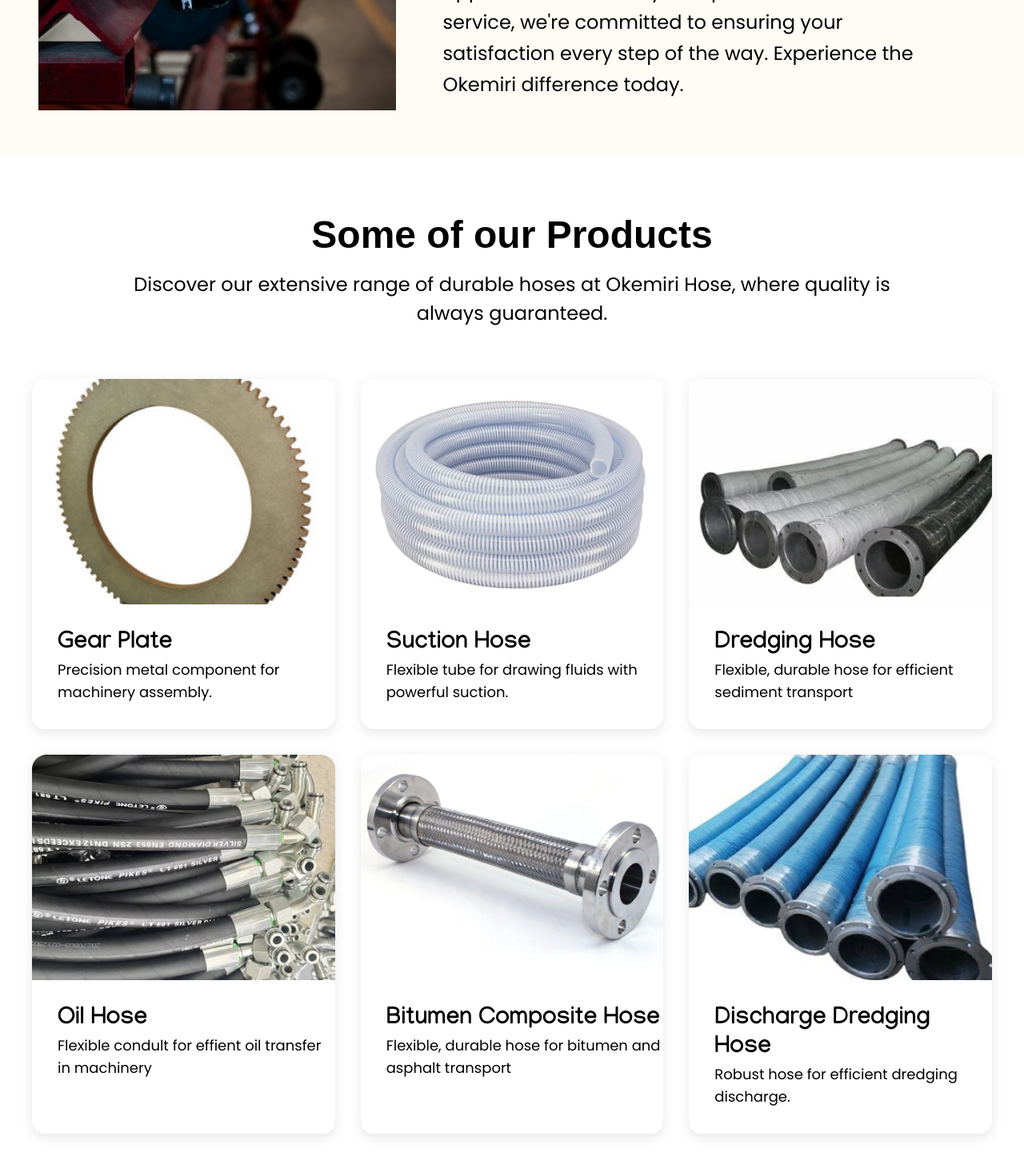
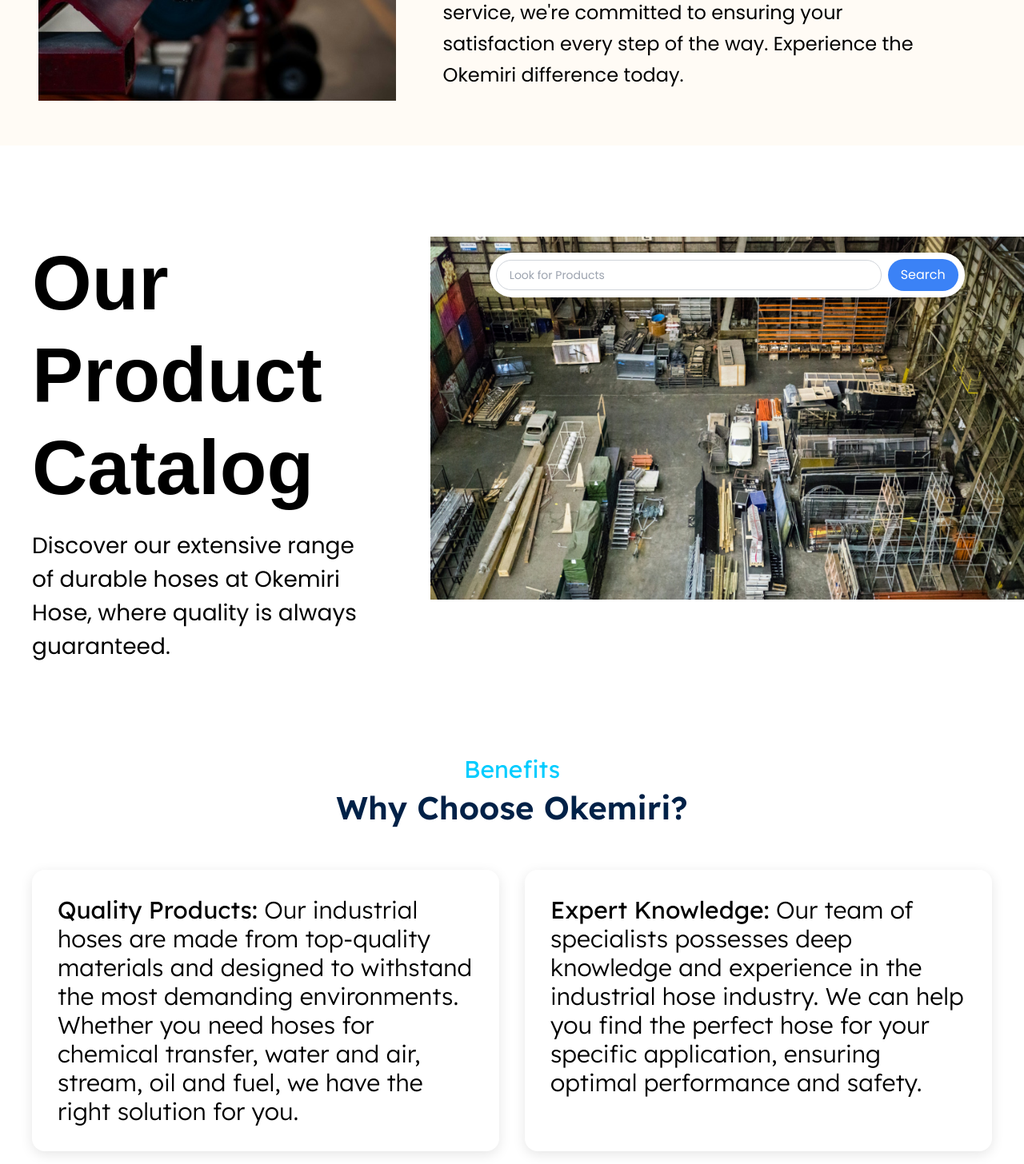
Before and after one commit to Dakeem05/Okemiri, a Vue app: page / in a window 1280 px wide. Shown: the part 1330-2786 px from the top of the page at 80% size. Built offline with nearby package versions, Linux system fonts and the light colour scheme.

Commit message:
productpage

```diff
--- a/src/Pages/contact-us/index.vue
+++ b/src/Pages/contact-us/index.vue
@@ -1,5 +1,5 @@
 <template>
-<commonNavBar class="bg-black text-white" ></commonNavBar>
+<commonNavBar class="bg-black text-white"></commonNavBar>
 <Contact></Contact>
 <commonFooter></commonFooter>
 </template>
--- a/src/components/Products/index.vue
+++ b/src/components/Products/index.vue
@@ -1,5 +1,65 @@
 <template>
-    <div>
-       <h1>hello</h1>
+  <div class="py-[50px]">
+    <div class="flex flex-col lg:flex-row gap-10 relative">
+      <div class="w-full lg:w-[40%] px-10">
+        <h1 class="font-extrabold font-plus-jakarta-sans text-[96px] leading-[115.2px]">
+          Our Product Catalog
+        </h1>
+        <p class="text-[28px] font-poppins pt-5">
+          Discover our extensive range of durable hoses at Okemiri Hose, where quality is always guaranteed.
+        </p>
+      </div>
+      <div>
+        <form @submit.prevent="handleSearch" class="flex items-center rounded-full">
+          <input
+            v-model="searchTerm"
+            type="text"
+            placeholder="Look for products..."
+            class="w-[80%] px-4 py-4 text-sm border border-[#1D1E1C80] rounded-full focus:outline-none"
+          />
+        </form>
+        <div class="pt-10">
+          <img src="../../assets/images/product1.png" alt="" class="w-full" />
+        </div>
+      </div>
     </div>
+    <div class="pt-10 grid grid-cols-1 md:grid-cols-2 lg:grid-cols-3 gap-4">
+      <ProductCard
+        v-for="product in searchResults"
+        :key="product.id"
+        :title="product.name"
+        :description="product.description"
+        :image="product.image"
+      />
+    </div>
+  </div>
 </template>
+
+<script setup>
+import { ref } from "vue";
+import ProductCard from './components/ProductCard.vue';
+
+const searchTerm = ref("");
+const products = ref([
+  { id: 1, name: "Pump Casing", description: "Encloses pump components, directs fluid flow efficiently", image: 'path/to/pump-casing.jpg' },
+  { id: 2, name: "Pulley", description: "Simple machine for lifting with mechanical advantage", image: 'path/to/pulley.jpg' },
+  { id: 3, name: "Dredging Suction Hose", description: "Flexible, durable hose for efficient underwater sediment removal", image: 'path/to/dredging-suction-hose.jpg' },
+  { id: 4, name: "Camlock coupling", description: "Quick, secure, leak-proof", image: 'path/to/camlock-coupling.jpg' },
+  { id: 5, name: "Flanges", description: "Connection pipes securely with various flange types", image: 'path/to/flanges.jpg' },
+  { id: 6, name: "Lay flat Hose", description: "Flexible, durable hose for low-pressure applications", image: 'path/to/lay-flat-hose.jpg' },
+]);
+
+const searchResults = ref([...products.value]);
+
+const handleSearch = () => {
+  searchResults.value = products.value.filter((product) =>
+    product.name.toLowerCase().includes(searchTerm.value.toLowerCase())
+  );
+};
+</script>
+
+<style scoped>
+.box {
+  box-shadow: 0px 1.98px 3.96px 0px #0000001a;
+}
+</style>
--- a/src/components/common/NavBar.vue
+++ b/src/components/common/NavBar.vue
@@ -29,7 +29,7 @@
       </div>
 
       <!-- Menu Links -->
-      <ul :class="{'hidden': !isMenuOpen, 'flex': isMenuOpen}" class="lg:flex flex-col lg:flex-row gap-6 lg:gap-8 font-medium text-lg lg:pt-0 pt-4 absolute lg:static bg-white lg:bg-transparent w-full lg:w-auto left-0 lg:left-auto top-16 lg:top-auto shadow-lg lg:shadow-none text-black text-center py-10 ">
+      <ul :class="{'hidden': !isMenuOpen, 'flex': isMenuOpen}" class="lg:flex flex-col lg:flex-row gap-6 lg:gap-8 font-medium text-lg lg:pt-0 pt-4 absolute lg:static bg-white lg:bg-transparent w-full lg:w-auto left-0 lg:left-auto top-16 lg:top-auto shadow-lg lg:shadow-none text-center lg:py-0">
         <li><router-link active-class="underline decoration-black" to="/" class="block lg:inline hover:underline decoration-[1.5px] hover:decoration-gray-400 underline-offset-4">Home</router-link></li>
         <li><router-link active-class="underline decoration-black" to="/products" class="block lg:inline hover:underline decoration-[1.5px] hover:decoration-gray-400 underline-offset-4">Products</router-link></li>
         <li><router-link active-class="underline decoration-black" to="/about-us" class="block lg:inline hover:underline decoration-[1.5px] hover:decoration-gray-400 underline-offset-4">About Us</router-link></li>
--- a/src/components/home/Products.vue
+++ b/src/components/home/Products.vue
@@ -1,62 +1,60 @@
+<template>
+  <div class="py-[50px]">
+    <div class="flex flex-col lg:flex-row gap-10 relative">
+      <div class="w-full lg:w-[40%] px-10">
+        <h1 class="font-extrabold font-plus-jakarta-sans text-[96px] leading-[115.2px]">
+          Our Product Catalog
+        </h1>
+        <p class="text-[28px] font-poppins pt-5">
+          Discover our extensive range of durable hoses at Okemiri Hose, where quality is always guaranteed.
+        </p>
+      </div>
+      <div class="relative w-full lg:w-[60%]">
+        <div class="absolute top-5 left-1/2 transform -translate-x-1/2 w-[80%]">
+          <form @submit.prevent="handleSearch" class="flex items-center bg-white rounded-full shadow-lg p-2">
+            <input
+              v-model="searchTerm"
+              type="text"
+              placeholder="Look for Products"
+              class="w-full px-4 py-2 text-sm border border-gray-300 rounded-full focus:outline-none"
+            />
+            <button type="submit" class="bg-blue-500 text-white px-4 py-2 rounded-full ml-2">
+              Search
+            </button>
+          </form>
+        </div>
+        <img src="../../assets/images/product1.png" alt="Product Image" class="w-full">
+      </div>
+    </div>
+  </div>
+</template>
+
 <script setup>
+import { ref } from 'vue';
+
+const searchTerm = ref('');
+const products = ref([
+  // Example products structure
+  { name: 'Product 1', description: 'Description of Product 1' },
+  { name: 'Product 2', description: 'Description of Product 2' },
+  // Add more products here
+]);
+const searchResults = ref([]);
+
+const handleSearch = () => {
+  console.log('Searching for:', searchTerm.value);
+
+  // Example: Filter products based on searchTerm
+  searchResults.value = products.value.filter(product =>
+    product.name.toLowerCase().includes(searchTerm.value.toLowerCase())
+  );
+
+  // You can display searchResults in your template as needed
+};
 </script>
 
-<template>
-  <main class="max-w-7xl mx-auto relative px-10 ">
-    <article class="text-center">
-        <h2 class="font-[600] font-plus-jakarta-sans text-[2.5rem] lg:text-[3rem]">Some of our Products</h2>
-        <p class="font-[400] text-[1.5rem] w-full lg:w-[80%] mt-2 mx-auto">Discover our extensive range of durable hoses at Okemiri Hose, where quality is always guaranteed.</p>
-    </article>
-    <section class="grid grid-cols-1 lg:grid-cols-3 gap-[2rem] mt-[4rem]">
-        <div class="[box-shadow:0px_4px_16px_0px_#0000001A] rounded-2xl pb-[2rem]">
-            <img src="../../assets/images/Rectangle 5.png" alt="">
-            <div class="pl-[2rem] mt-[2rem]">
-                <h3 class="font-[700] font-manjari text-3xl">Gear Plate</h3>
-                <p class="text-lg">Precision metal component for machinery assembly.</p>
-            </div>
-        </div>
-        <div class="[box-shadow:0px_4px_16px_0px_#0000001A] rounded-2xl pb-[2rem]">
-            <img src="../../assets/images/Rectangle 5 (1).png" alt="">
-            <div class="pl-[2rem] mt-[2rem]">
-                <h3 class="font-[700] font-manjari text-3xl">Suction Hose</h3>
-                <p class="text-lg">Flexible tube for drawing fluids with powerful suction.</p>
-            </div>
-        </div>
-        <div class="[box-shadow:0px_4px_16px_0px_#0000001A] rounded-2xl pb-[2rem]">
-            <img src="../../assets/images/Rectangle 5 (2).png" alt="">
-            <div class="pl-[2rem] mt-[2rem]">
-                <h3 class="font-[700] font-manjari text-3xl">Dredging Hose</h3>
-                <p class="text-lg">Flexible, durable hose for efficient sediment transport</p>
-            </div>
-        </div>
-        <div class="[box-shadow:0px_4px_16px_0px_#0000001A] rounded-2xl pb-[2rem]">
-            <img src="../../assets/images/Rectangle 5 (3).png" alt="">
-            <div class="pl-[2rem] mt-[2rem]">
-                <h3 class="font-[700] font-manjari text-3xl">Oil Hose</h3>
-                <p class="text-lg">Flexible condult for effient oil transfer in machinery</p>
-            </div>
-        </div>
-        <div class="[box-shadow:0px_4px_16px_0px_#0000001A] rounded-2xl pb-[2rem]">
-            <img src="../../assets/images/Rectangle 5 (4).png" alt="">
-            <div class="pl-[2rem] mt-[2rem]">
-                <h3 class="font-[700] font-manjari text-3xl">Bitumen Composite Hose</h3>
-                <p class="text-lg">Flexible, durable hose for bitumen and asphalt transport</p>
-            </div>
-        </div>
-        <div class="[box-shadow:0px_4px_16px_0px_#0000001A] rounded-2xl pb-[2rem]">
-            <img src="../../assets/images/Rectangle 5 (5).png" alt="">
-            <div class="pl-[2rem] mt-[2rem]">
-                <h3 class="font-[700] font-manjari text-3xl">Discharge Dredging Hose</h3>
-                <p class="text-lg">Robust hose for efficient dredging discharge.</p>
-            </div>
-        </div>
-    </section>
-    <!-- <div> -->
-        <router-link to="/products" class="bg-black text-white w-fit mx-auto flex my-[2.5rem] px-9 py-5 rounded-full">View more</router-link>
-    <!-- </div> -->
-  </main>
-</template>
-
-<style>
-
+<style scoped>
+.box {
+  box-shadow: 0px 1.98px 3.96px 0px #0000001A;
+}
 </style>
```
Also changed, not shown: src/components/Contact/form.vue (+45 -11 lines), src/assets/images/product1.png (added), src/components/Products/card.vue (added).
